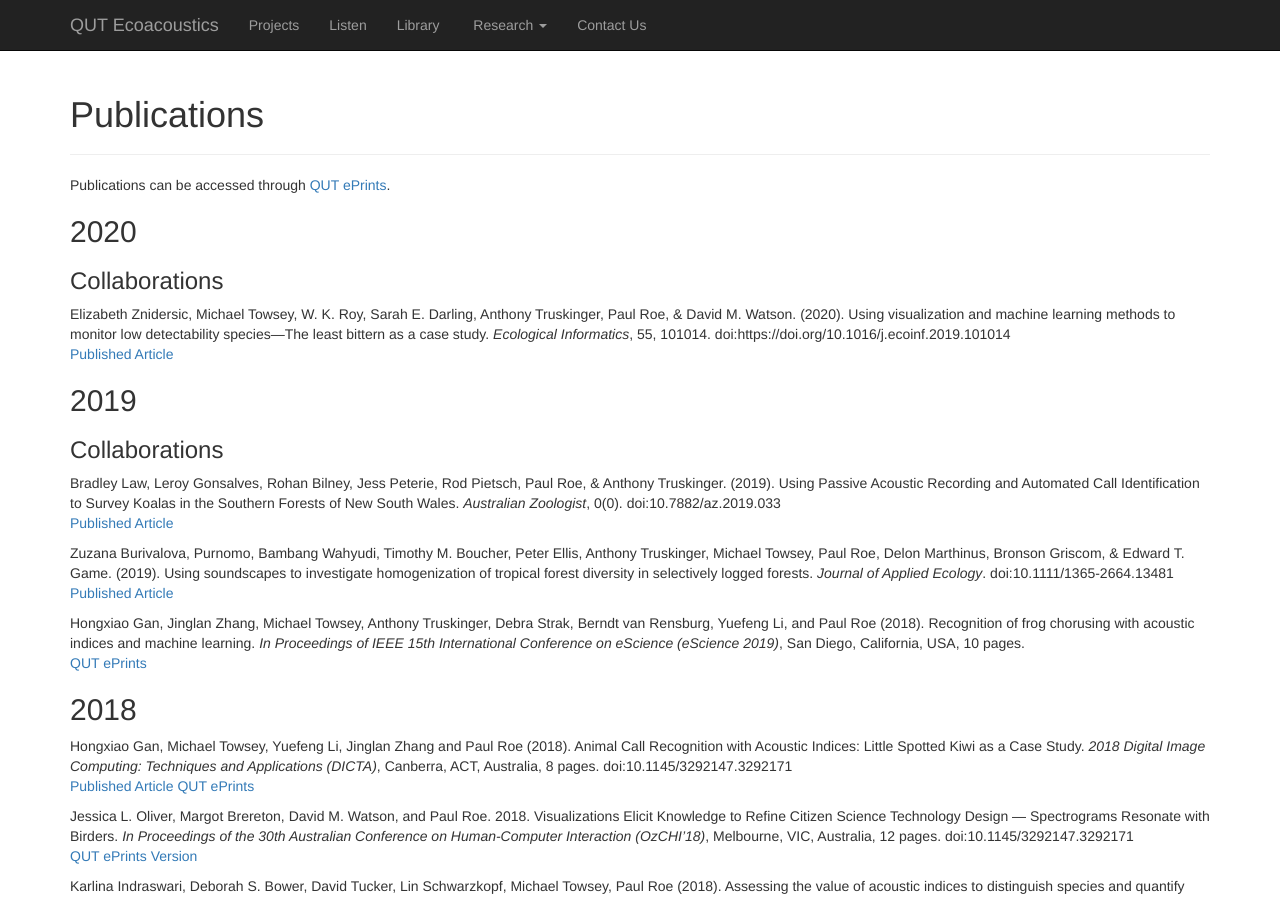
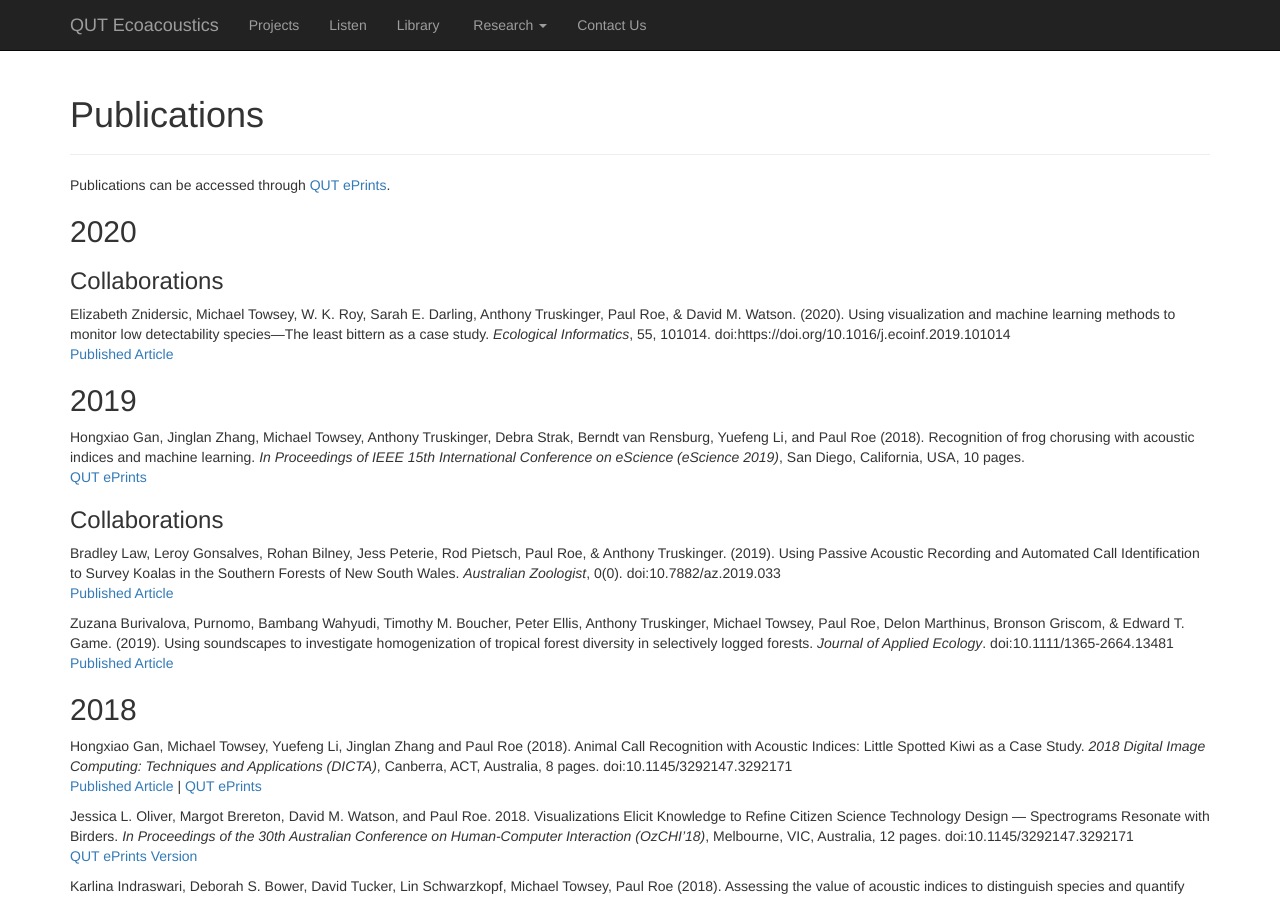
Before and after one commit to QutEcoacoustics/research-blog, a Jekyll site: the page built from publications/publications.html, in a window 1280 px wide and 900 px high. Built offline with Jekyll 4.4.1, drawn with Linux system fonts in a browser that asks for light colours; nearby versions of some CDN libraries; some of the changed lines change nothing that is shown.

Commit message:
Minor formatting changes in publication page

```diff
--- a/publications/publications.html
+++ b/publications/publications.html
@@ -23,9 +23,16 @@ title: Ecosounds | Publications
 	    <a href="https://doi.org/10.1016/j.ecoinf.2019.101014">Published Article</a>
     </p>
 
+    <h2>2019</h2>
 
+    <p>
+        Hongxiao Gan, Jinglan Zhang, Michael Towsey, Anthony Truskinger, Debra Strak, Berndt van Rensburg, Yuefeng Li, and Paul Roe (2018). Recognition of frog chorusing with acoustic indices and machine learning.
+        <i>In Proceedings of IEEE 15th International Conference on eScience (eScience 2019)</i>,
+        San Diego, California, USA, 10 pages.
+        <br/>
+        <a href="https://eprints.qut.edu.au/134047/">QUT ePrints</a>
+    </p>
 
-    <h2>2019</h2>
 
     <h3>Collaborations</h3>
     <p>
@@ -44,22 +51,13 @@ title: Ecosounds | Publications
 	    <a href="https://doi.org/10.1111/1365-2664.13481">Published Article</a>
     </p>
 
-	<p>
-	Hongxiao Gan, Jinglan Zhang, Michael Towsey, Anthony Truskinger, Debra Strak, Berndt van Rensburg, Yuefeng Li, and Paul Roe (2018). Recognition of frog chorusing with acoustic indices and machine learning.
-	<i>In Proceedings of IEEE 15th International Conference on eScience (eScience 2019)</i>,
-	San Diego, California, USA, 10 pages.
-	<br/>
-	<a href="https://eprints.qut.edu.au/134047/">QUT ePrints</a>
-    </p>
-
-
     <h2>2018</h2>
 	<p>
         Hongxiao Gan, Michael Towsey, Yuefeng Li, Jinglan Zhang and Paul Roe (2018). Animal Call Recognition with Acoustic Indices: Little Spotted Kiwi as a Case Study.
         <i>2018 Digital Image Computing: Techniques and Applications (DICTA)</i>,
         Canberra, ACT, Australia, 8 pages. doi:10.1145/3292147.3292171
         <br/>
-	<a href="https://doi.org/10.1109/DICTA.2018.8615857">Published Article</a>
+        <a href="https://doi.org/10.1109/DICTA.2018.8615857">Published Article</a>  |
         <a href="https://eprints.qut.edu.au/127565/">QUT ePrints</a>
     </p>
     <p>
```
Lines whose indentation alone changed are shown as unchanged.
